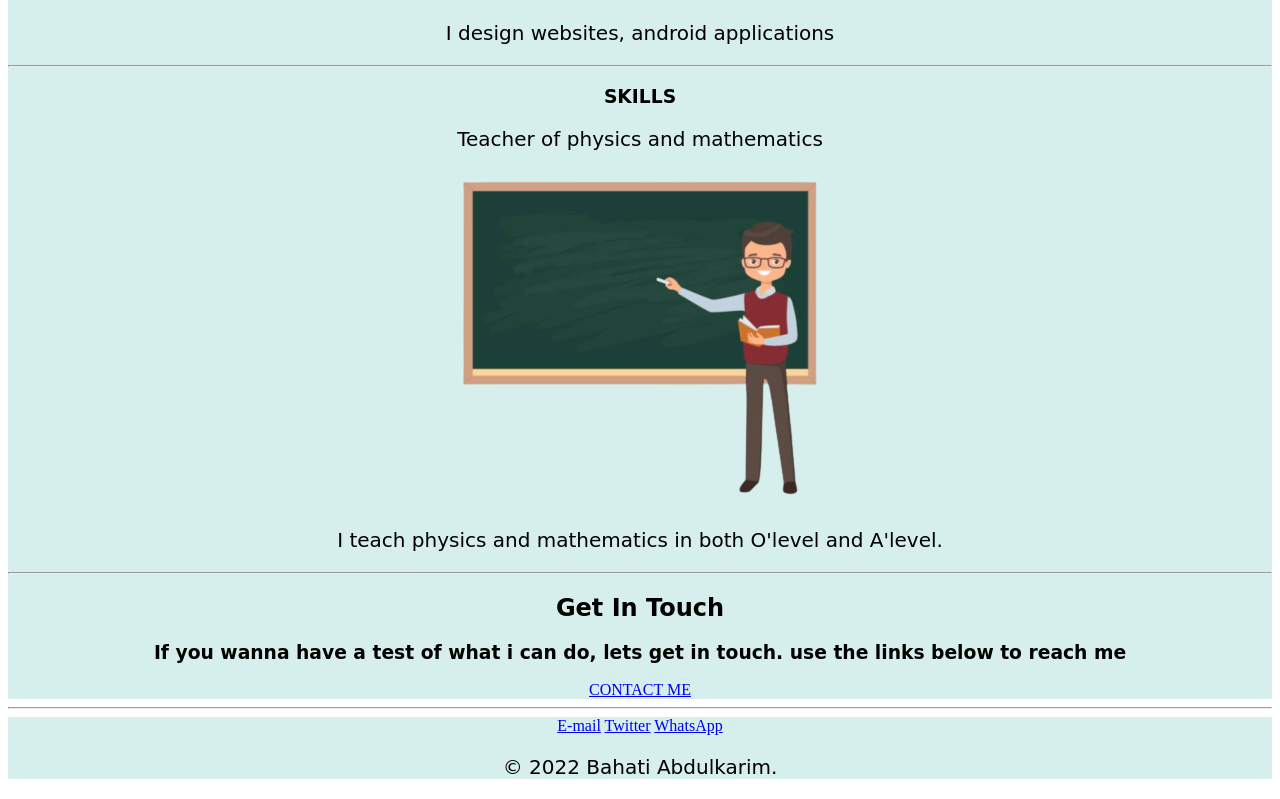
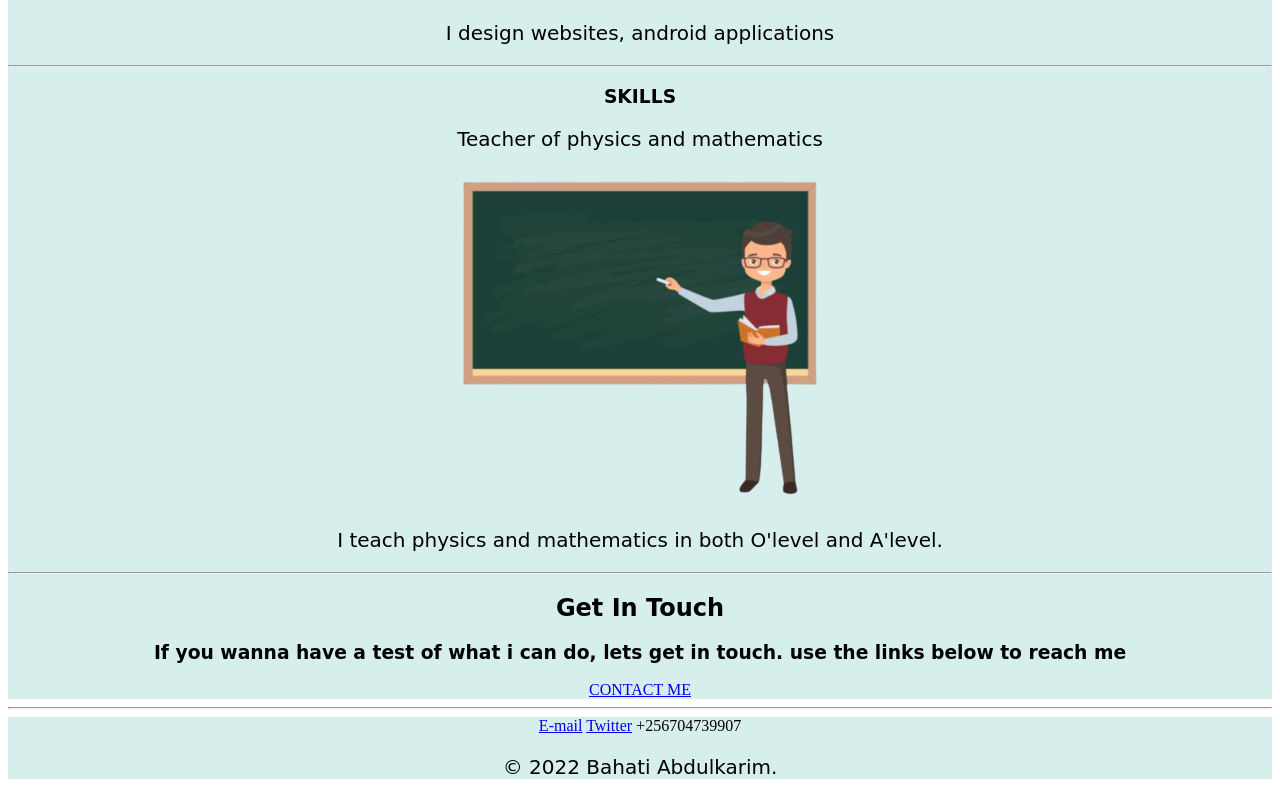
Before and after one commit to BahatiAbdulkarim/mysite, a plain HTML site: page index.html in a window 1280 px wide. Shown: the part 1612-2411 px from the top of the page. Drawn offline with Linux system fonts and the light colour scheme; a web font is replaced by a local one.

Commit message:
updatedwhatsapp

```diff
--- a/index.html
+++ b/index.html
@@ -76,7 +76,7 @@
     <div class="bottom-container">
         <a class="footer-link" href="mailto:bahatiabdulkarim@gmail.com">E-mail</a>
         <a class="footer-link" href="https://twitter.com/Bahati1996?t=309JDHMa-Cd6tOa0CWO8hw&s=03">Twitter</a>
-        <a class="footer-link" href="https://api.whatsapp.com/qr/63COAPBKLOOWI1?autoload=1&app_absent=0">WhatsApp</a>
+        <a>+256704739907</a>
         <p>© 2022 Bahati Abdulkarim.</p>
     </div>
 
```
